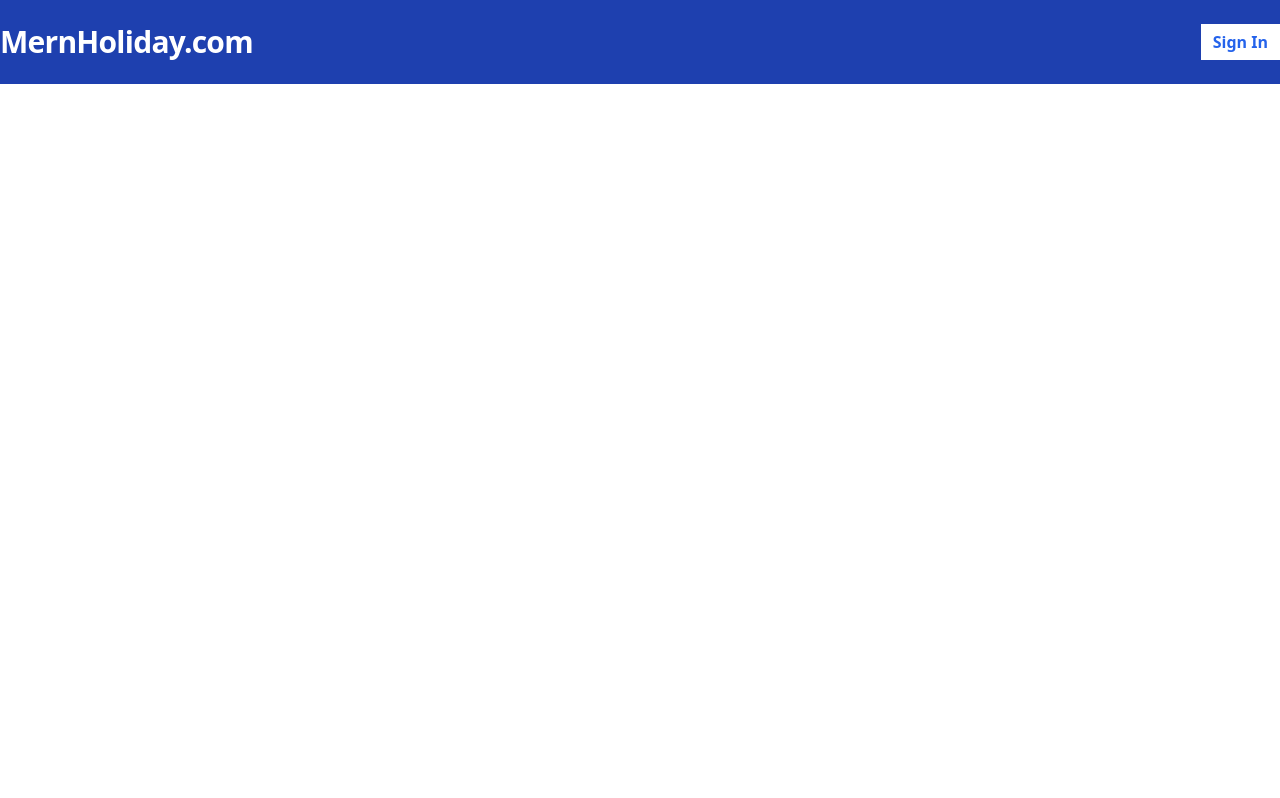
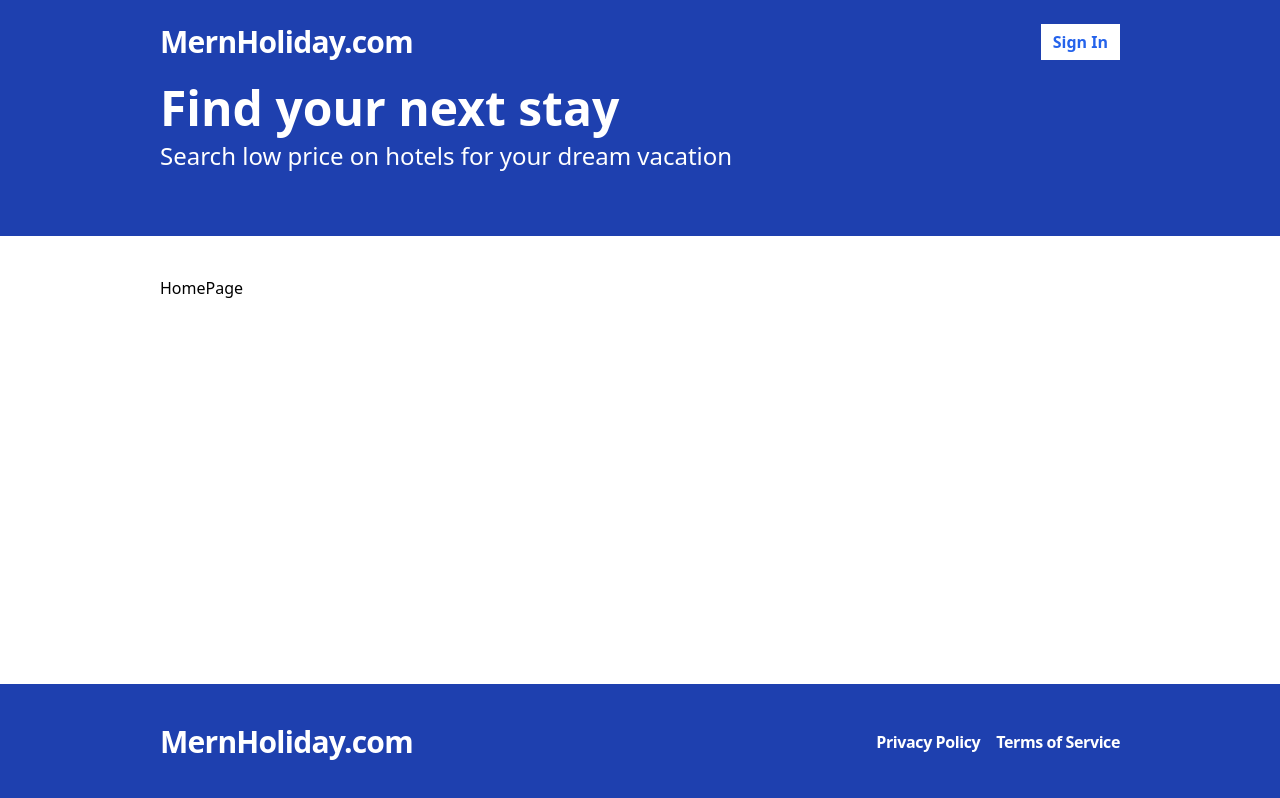
Before and after one commit to kiethohoai/mern-hotel-booking-app, a React (Vite) app in the folder frontend/: page / in a window 1280 px wide. Built offline with nearby package versions, Linux system fonts and the light colour scheme.

Commit message:
4. Adding Layout

```diff
--- a/frontend/src/App.tsx
+++ b/frontend/src/App.tsx
@@ -5,8 +5,22 @@ const App = () => {
   return (
     <Router>
       <Routes>
-        <Route path="/" element={<Layout />}></Route>
-        <Route path="/search" element={<>Search Page</>}></Route>
+        <Route
+          path="/"
+          element={
+            <Layout>
+              <p>HomePage</p>
+            </Layout>
+          }
+        ></Route>
+        <Route
+          path="/search"
+          element={
+            <Layout>
+              <p>SearchPage</p>
+            </Layout>
+          }
+        ></Route>
         <Route path="*" element={<Navigate to="/"></Navigate>}></Route>
       </Routes>
     </Router>
--- /dev/null
+++ b/frontend/src/components/Footer.tsx
@@ -0,0 +1,15 @@
+const Footer = () => {
+  return (
+    <div className="bg-blue-800 py-10">
+      <div className="container mx-auto flex justify-between items-center">
+        <span className="text-3xl text-white font-bold tracking-tight">MernHoliday.com</span>
+        <span className="text-white font-bold tracking-tight flex gap-4">
+          <p className="cursor-pointer">Privacy Policy</p>
+          <p className="cursor-pointer">Terms of Service</p>
+        </span>
+      </div>
+    </div>
+  );
+};
+
+export default Footer;
--- a/frontend/src/components/Hero.tsx
+++ b/frontend/src/components/Hero.tsx
@@ -1,7 +1,12 @@
 const Hero = () => {
-  return <div className="bg-blue-800 pb-16">
-
-  </div>;
+  return (
+    <div className="bg-blue-800 pb-16">
+      <div className="container mx-auto flex flex-col gap-2">
+        <h1 className="text-5xl text-white font-bold">Find your next stay</h1>
+        <p className="text-2xl text-white">Search low price on hotels for your dream vacation</p>
+      </div>
+    </div>
+  );
 };
 
 export default Hero;
--- a/frontend/src/layout/Layout.tsx
+++ b/frontend/src/layout/Layout.tsx
@@ -1,9 +1,20 @@
+import Footer from "../components/Footer";
 import Header from "../components/Header";
+import Hero from "../components/Hero";
 
-const Layout = () => {
-  return <div className="flex flex-col min-h-screen">
-    <Header />
-  </div>;
+interface Props {
+  children: React.ReactNode;
+}
+
+const Layout = ({ children }: Props) => {
+  return (
+    <div className="flex flex-col min-h-screen">
+      <Header />
+      <Hero />
+      <div className="container mx-auto py-10 flex-1">{children}</div>
+      <Footer />
+    </div>
+  );
 };
 
 export default Layout;
--- a/frontend/tailwind.config.js
+++ b/frontend/tailwind.config.js
@@ -2,7 +2,11 @@
 export default {
   content: ["./index.html", "./src/**/*.{js,ts,jsx,tsx}"],
   theme: {
-    extend: {},
+    extend: {
+      container: {
+        padding: "10rem",
+      },
+    },
   },
   plugins: [],
 };
```
Also changed, not shown: 1 other file (tests, documents, lock files or other folders).
